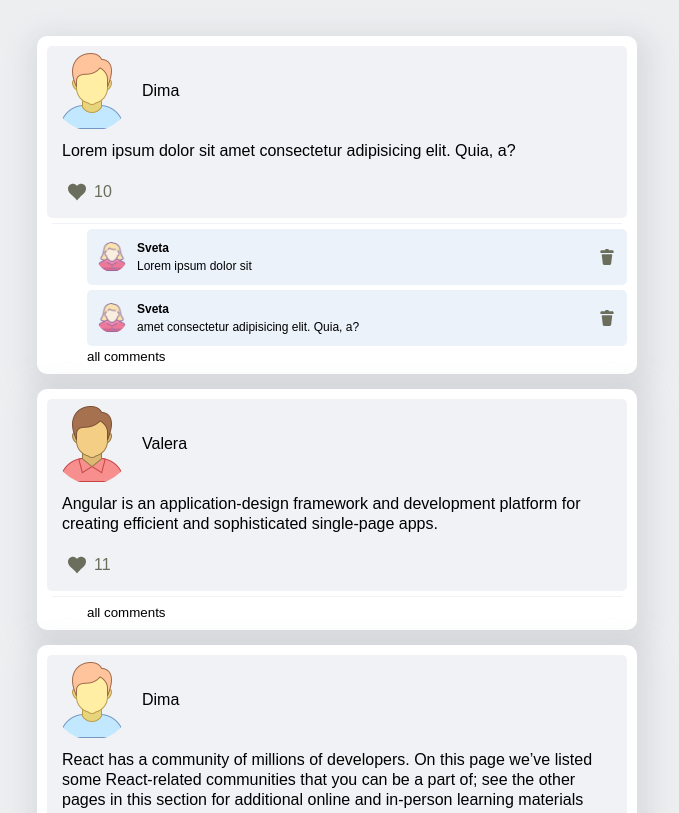
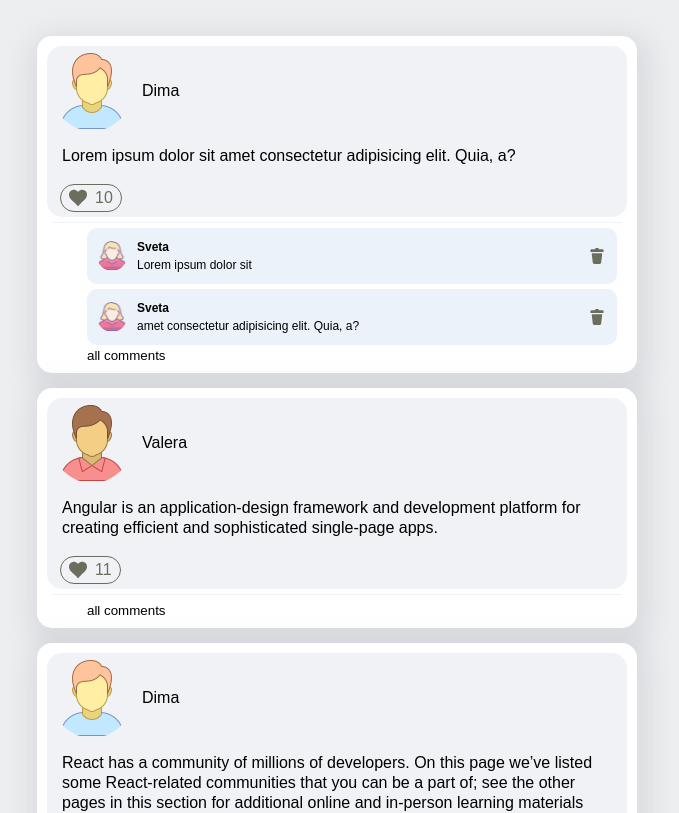
Before and after one commit to LenaRybinskova/normalizing-state-redux, a React (Create React App) app: page / in a window 1280 px wide. Shown: the top 813 px of the page, without its empty margins (303-982 px from the left). Built offline with nearby package versions, Linux system fonts and the light colour scheme.

Commit message:
styled-component fix

```diff
--- a/src/features/posts/components/Comment.tsx
+++ b/src/features/posts/components/Comment.tsx
@@ -15,7 +15,7 @@ const CommentContainer = styled.li`
   justify-content: flex-start;
   align-items: center;
   background-color: #ebf2fa;
-  border-radius: 5px;
+  border-radius: 10px;
   padding: 10px;
   gap: 10px;
 `;
--- a/src/features/posts/components/Post.tsx
+++ b/src/features/posts/components/Post.tsx
@@ -14,7 +14,7 @@ const PostContainer = styled.li`
   justify-content: flex-start;
   padding: 10px;
   background-color: var(--background-post-color);
-  border-radius: 10px;
+  border-radius: 15px;
   box-shadow: rgba(149, 157, 165, 0.2) 3px 9px 24px 12px;
 `;
 
@@ -23,7 +23,7 @@ const PostHeader = styled.div`
   flex-direction: column;
   justify-content: flex-start;
   background-color: var(--background-like-color);
-  border-radius: 5px;
+  border-radius: 15px;
   padding: 5px;
 `;
 
@@ -68,6 +68,7 @@ const StyledTextarea = styled.textarea`
 const PostText = styled.div`
   display: flex;
   flex-direction: column;
+  margin-top: 5px;
 
   & span {
     padding: 10px 10px;
@@ -90,7 +91,8 @@ const Likes = styled.div`
   width: fit-content;
   border-radius: 15px;
   color: var(--background-like-text-color);
-  margin: 8px 8px;
+  margin: 8px 8px 0 8px;
+  border: 1px solid var(--background-like-text-color);
 
   & svg {
     width: 18px;
@@ -104,7 +106,7 @@ const PostBody = styled.div`
   display: flex;
   flex-direction: column;
   justify-content: flex-start;
-  margin-left: 40px;
+  margin-inline: 40px 10px;
 `;
 
 const PostBodyItems = styled.ul`
--- a/src/styles/GlobalStyles.ts
+++ b/src/styles/GlobalStyles.ts
@@ -14,7 +14,7 @@ export const GlobalStyles = createGlobalStyle`
 }
 
 textarea {
-  all: unset; /* Или используйте сброс вручную */
+  all: unset;
   box-sizing: border-box;
 }
 
```
